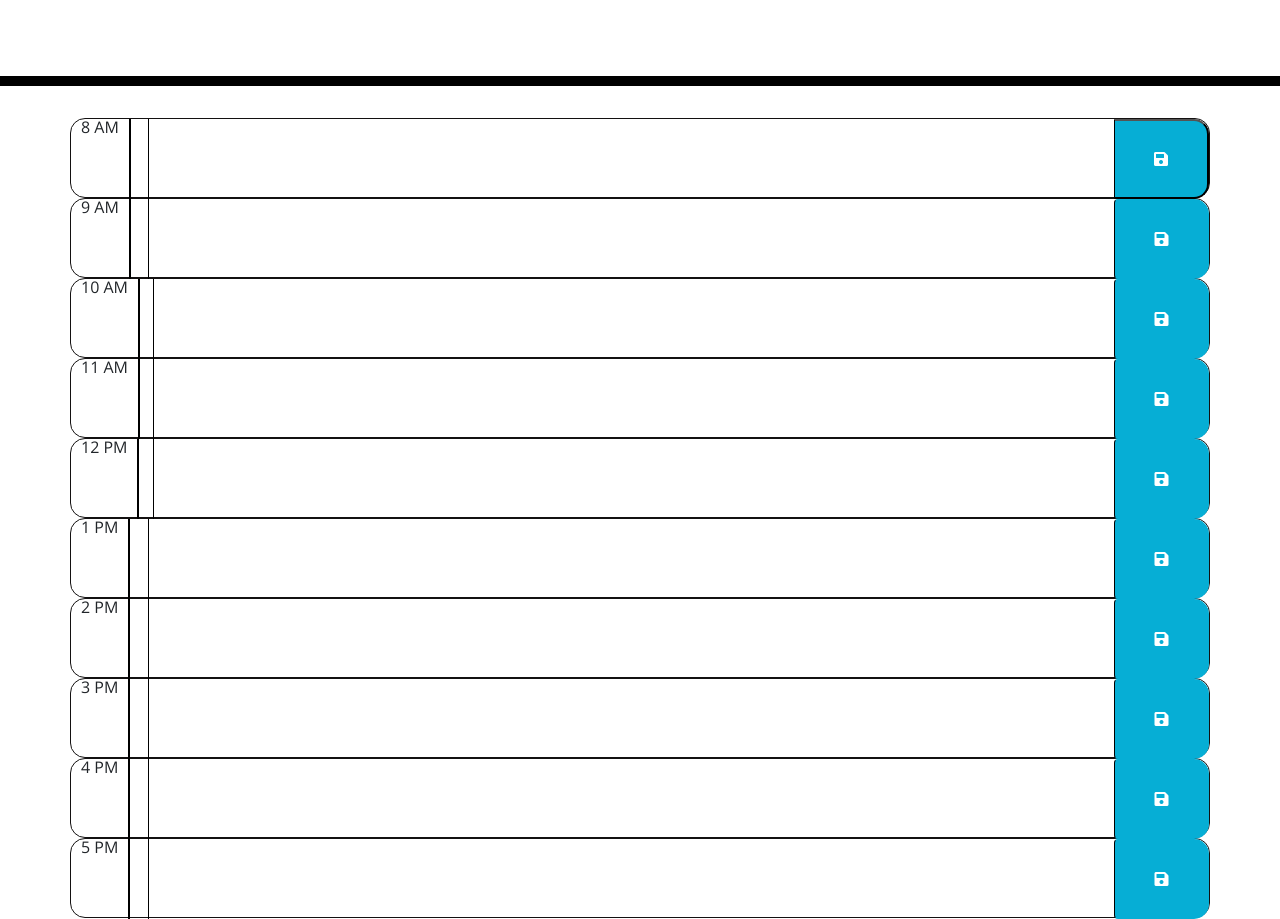
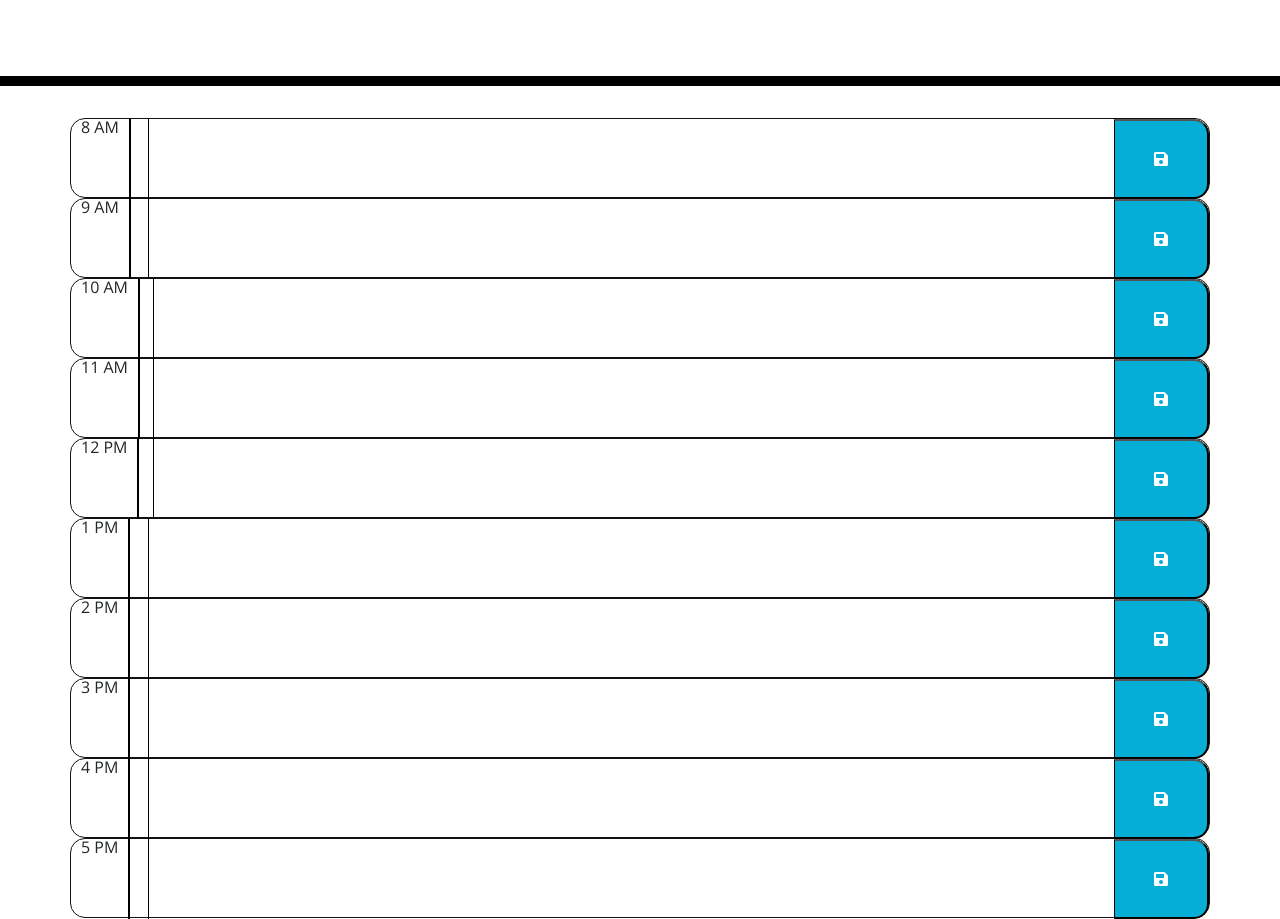
Before and after one commit to sabrinalemay/Schedule-Planner, a plain HTML site: page index.html in a window 1280 px wide. Shown: the part 182-1101 px from the top of the page. Drawn offline with nearby package versions, Linux system fonts and the light colour scheme; files that its build step writes are made by us from their sources.

Commit message:
removed btn in front of saveBtn in index.html

```diff
--- a/index.html
+++ b/index.html
@@ -18,7 +18,7 @@
       href="https://fonts.googleapis.com/css?family=Open+Sans&display=swap"
       rel="stylesheet"
     />
-    <link rel="stylesheet" href="style.css" />
+    <link rel="stylesheet" href="/assets/style.css" />
     <title>Work Day Scheduler</title>
   </head>
 
@@ -41,67 +41,67 @@
         <div id="container-form" class="row column2 time-block">
           <div class="time" id="nineAm">9 AM</div>
           <textarea class="col-md-10 description"></textarea>
-            <button class="btn saveBtn col-md-1"><i class="fas fa-save"></i></button>
+            <button class="saveBtn col-md-1"><i class="fas fa-save"></i></button>
         </div>
     </div>
     <div class="container">
         <div id="container-form" class="row column3 time-block">
           <div class="time" id="tenAm">10 AM</div>
           <textarea class="col-md-10 description"></textarea>
-            <button class="btn saveBtn col-md-1"><i class="fas fa-save"></i></button>
+            <button class="saveBtn col-md-1"><i class="fas fa-save"></i></button>
         </div>
     </div>
     <div class="container">
       <div id="container-form" class="row column4 time-block">
         <div class="time" id="elevenAm">11 AM</div>
         <textarea class="col-md-10 description"></textarea>
-          <button class="btn saveBtn col-md-1"><i class="fas fa-save"></i></button>
+          <button class="saveBtn col-md-1"><i class="fas fa-save"></i></button>
       </div>
     </div>
     <div class="container">
         <div id="container-form" class="row column5 time-block">
           <div class="time" id="twelevePm">12 PM</div>
           <textarea class="col-md-10 description"></textarea>
-            <button class="btn saveBtn col-md-1"><i class="fas fa-save"></i></button>
+            <button class="saveBtn col-md-1"><i class="fas fa-save"></i></button>
         </div>
     </div>
     <div class="container">
         <div id="container-form" class="row column6 time-block">
           <div class="time" id="onePm">1 PM</div>
           <textarea class="col-md-10 description"></textarea>
-            <button class="btn saveBtn col-md-1"><i class="fas fa-save"></i></button>
+            <button class="saveBtn col-md-1"><i class="fas fa-save"></i></button>
         </div>
     </div>
     <div class="container">
         <div id="container-form" class="row column7 time-block">
           <div class="time" id="twoPm">2 PM</div>
           <textarea class="col-md-10 description"></textarea>
-            <button class="btn saveBtn col-md-1"><i class="fas fa-save"></i></button>
+            <button class="saveBtn col-md-1"><i class="fas fa-save"></i></button>
         </div>
     </div>
     <div class="container">
         <div id="container-form" class="row column8 time-block">
           <div class="time" id="threePm">3 PM</div>
           <textarea class="col-md-10 description"></textarea>
-            <button class="btn saveBtn col-md-1"><i class="fas fa-save"></i></button>
+            <button class="saveBtn col-md-1"><i class="fas fa-save"></i></button>
         </div>
     </div>
     <div class="container">
         <div id="container-form" class="row column9 time-block">
           <div class="time" id="fourPm">4 PM</div>
           <textarea class="col-md-10 description"></textarea>
-            <button class="btn saveBtn col-md-1"><i class="fas fa-save"></i></button>
+            <button class="saveBtn col-md-1"><i class="fas fa-save"></i></button>
         </div>
     </div>
     <div class="container">
         <div id="container-form" class="row column10 time-block">
           <div class="time" id="fivePm">5 PM</div>
           <textarea class="col-md-10 description"></textarea>
-            <button class="btn saveBtn col-md-1"><i class="fas fa-save"></i></button>
+            <button class="saveBtn col-md-1"><i class="fas fa-save"></i></button>
         </div>
     </div>
     <script src="https://code.jquery.com/jquery-3.4.1.min.js"></script>
     <script src="https://cdnjs.cloudflare.com/ajax/libs/moment.js/2.24.0/moment.min.js"></script>
-    <script src="script.js"></script>
+    <script src="/assets/script.js"></script>
   </body>
 </html>
```
